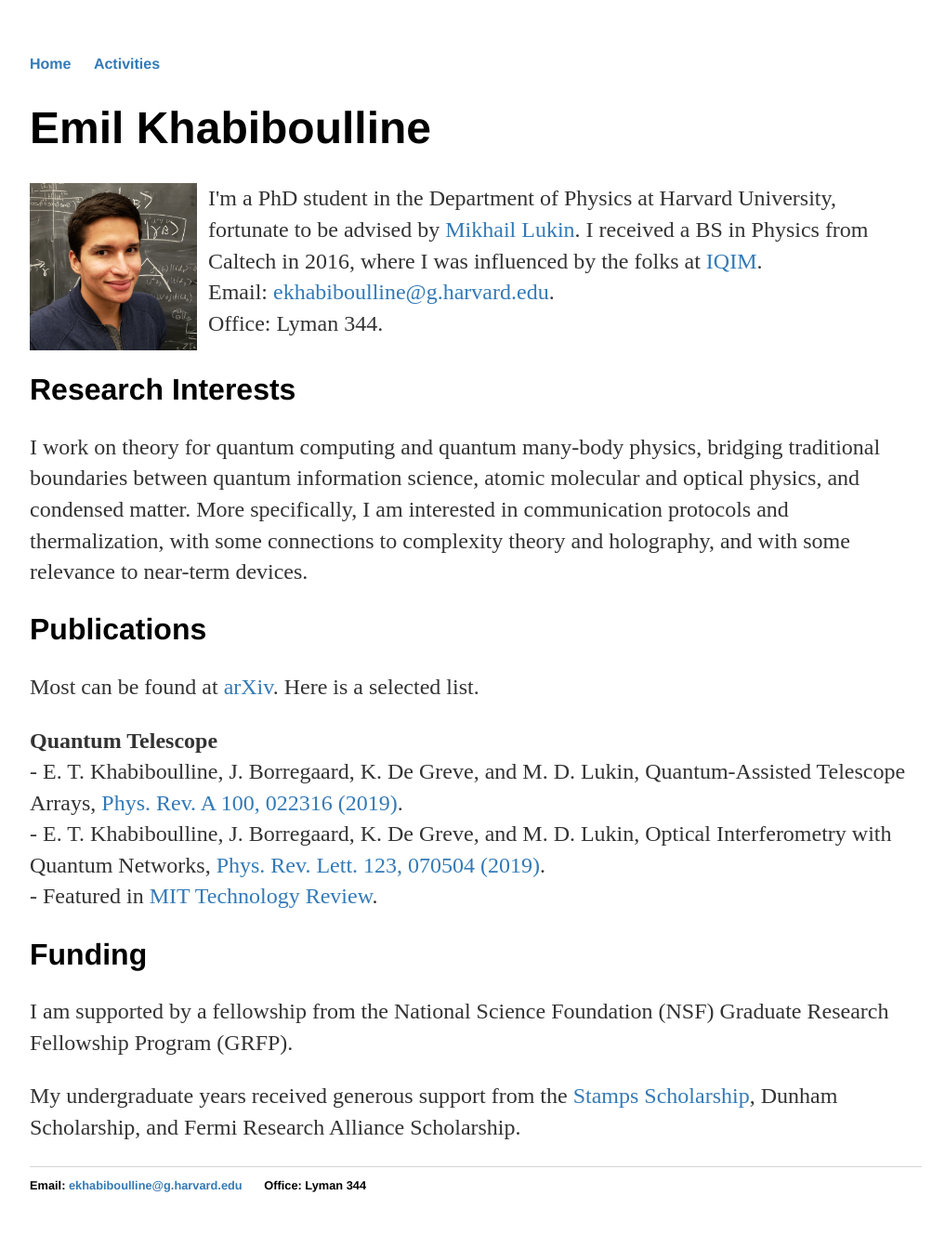
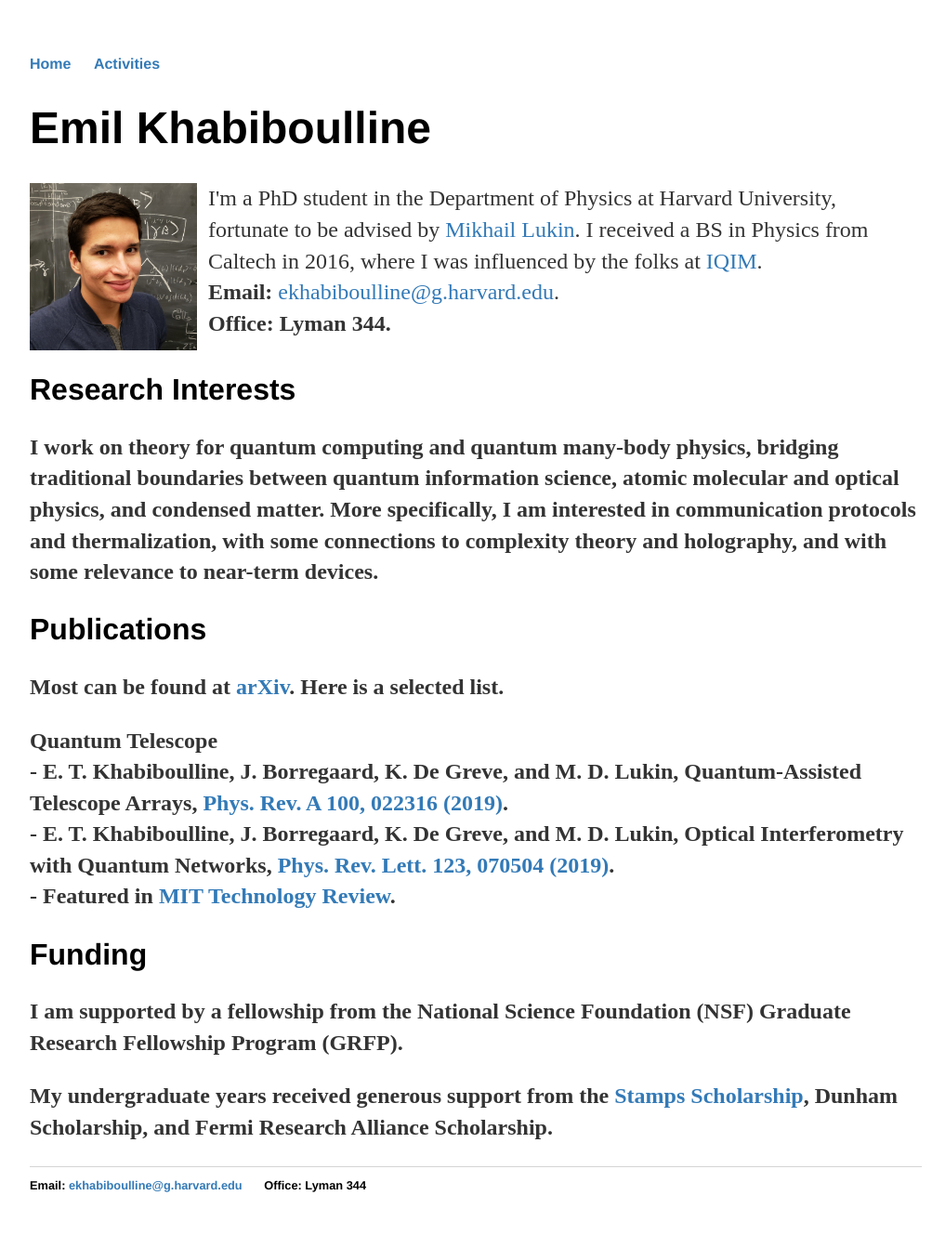
Before and after one commit to emilkhab/emilkhab.github.io, a Jekyll site: the page built from index.html, in a window 1280 px wide. Shown: the whole page at 93% size, without its empty margins (128-1145 px from the left). Built offline with Jekyll 4.4.1, drawn with Linux system fonts in a browser that asks for light colours; part of the change alters nothing that is shown.

```diff
--- a/index.html
+++ b/index.html
@@ -6,8 +6,8 @@ title: Emil Khabiboulline
 <div class="blurb">
 	<p><img src="ek.jpg" alt="photo" style="float:left;width:7.5em;height:7.5em;margin:0em 0.5em 1em 0em;">I'm a PhD student in the Department of Physics at Harvard University, fortunate to be advised by <a href="https://lukin.physics.harvard.edu/">Mikhail Lukin</a>.
 	I received a BS in Physics from Caltech in 2016, where I was influenced by the folks at <a href="https://iqim.caltech.edu/">IQIM</a>.<br/>
-	Email: <a href="mailto:ekhabiboulline@g.harvard.edu">ekhabiboulline@g.harvard.edu</a>.<br/>
-	Office: Lyman 344.</p>
+	<b>Email:</b> <a href="mailto:ekhabiboulline@g.harvard.edu">ekhabiboulline@g.harvard.edu</a>.<br/>
+	<b>Office:<b/> Lyman 344.</p>
 </div>
 
 <div class="blurb" style="clear:left;">
```
